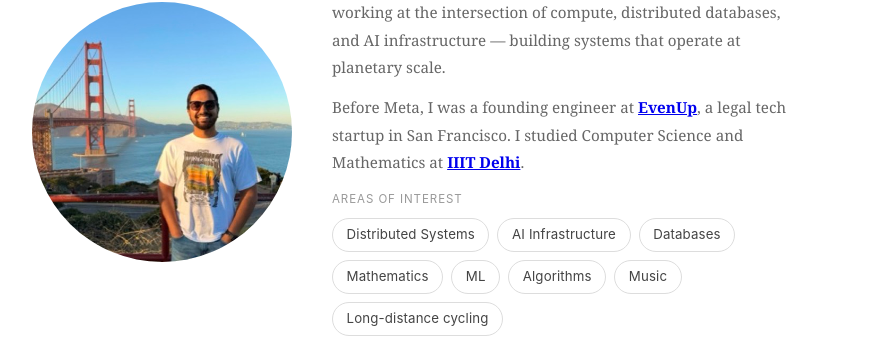
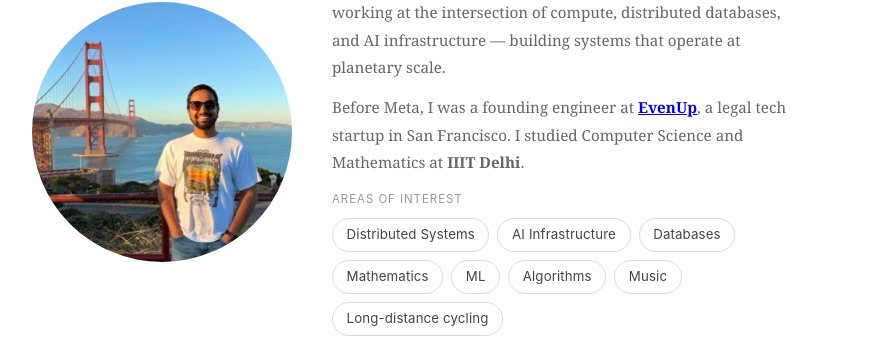
Before and after one commit to ramandeeptrehan/ramandeeptrehan.github.io, a Jekyll site: the page built from index.html, in a window 1280 px wide. Shown: the part 262-608 px from the top of the page, without its empty margins (202-1077 px from the left). Built offline with Jekyll 4.4.1, drawn with Linux system fonts in a browser that asks for light colours.

Commit message:
Update Meta link and remove IIIT Delhi link

```diff
--- a/index.html
+++ b/index.html
@@ -7,8 +7,8 @@
   <div class="hero-text">
     <h2>Raman Trehan</h2>
     <p class="tagline">Senior Software Engineer at Meta, Menlo Park, California</p>
-    <p class="bio">I'm a Senior Software Engineer at <strong><a href="https://about.meta.com/" target="_blank">Meta</a></strong> in Menlo Park, California, working at the intersection of compute, distributed databases, and AI infrastructure — building systems that operate at planetary scale.</p>
-    <p class="bio">Before Meta, I was a founding engineer at <strong><a href="https://www.evenuplaw.com/" target="_blank">EvenUp</a></strong>, a legal tech startup in San Francisco. I studied Computer Science and Mathematics at <strong><a href="https://www.iiitd.ac.in/" target="_blank">IIIT Delhi</a></strong>.</p>
+    <p class="bio">I'm a Senior Software Engineer at <strong><a href="https://www.meta.com/" target="_blank">Meta</a></strong> in Menlo Park, California, working at the intersection of compute, distributed databases, and AI infrastructure — building systems that operate at planetary scale.</p>
+    <p class="bio">Before Meta, I was a founding engineer at <strong><a href="https://www.evenuplaw.com/" target="_blank">EvenUp</a></strong>, a legal tech startup in San Francisco. I studied Computer Science and Mathematics at <strong>IIIT Delhi</strong>.</p>
 
     <div class="interests">
       <p class="interests-label">Areas of Interest</p>
```
